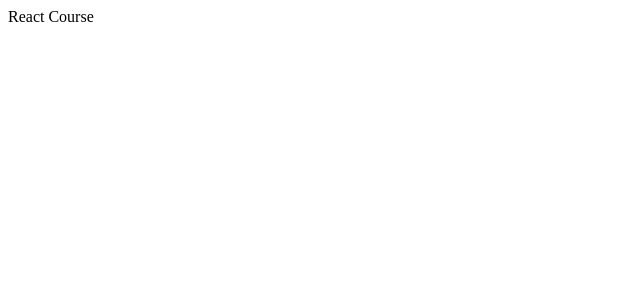
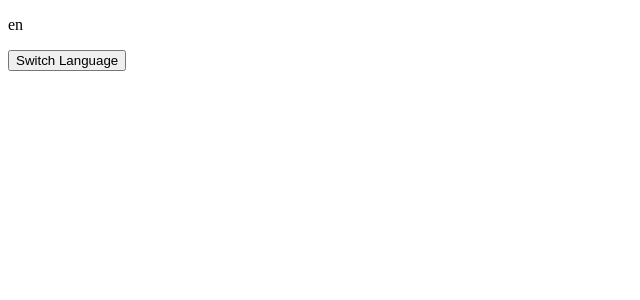
Before and after one commit to CodeByOS/ReactHooksCourse, a React (Vite) app: page / in a window 1280 px wide. Shown: the top 300 px of the page, without its empty margins (0-640 px from the left). Built offline with nearby package versions, Linux system fonts and the light colour scheme.

Commit message:
useContext Hook Explain

```diff
--- a/src/App.jsx
+++ b/src/App.jsx
@@ -1,5 +1,25 @@
+// Import the Greeting component, which will use the language context
+import Greeting from "./components/Greeting";
+
+// Import the LanguageProvider, which provides the context to its children
+import LanguageProvider from "./context/LanguageProvider";
+
 function App() {
-  return <div>React Course</div>;
+  return (
+    <div>
+      {/*
+        LanguageProvider wraps around components that need access to the context.
+        It supplies the `language` and `toggleLanguage` values to its children via React's Context API.
+      */}
+      <LanguageProvider>
+        {/*
+          Greeting is a child of LanguageProvider, so it can access the context
+          using the useContext(LanguageContext) hook inside it.
+        */}
+        <Greeting />
+      </LanguageProvider>
+    </div>
+  );
 }
 
 export default App;
--- /dev/null
+++ b/src/components/Greeting.jsx
@@ -0,0 +1,32 @@
+// Import React and the useContext hook from the React library
+import React, { useContext } from 'react'
+
+// Import the LanguageContext that was created elsewhere in the app
+import { LanguageContext } from '../context/LanguageProvider'
+
+// This is a functional component called Greeting
+const Greeting = () => {
+    // useContext hook allows us to access the value provided by LanguageContext
+    // Destructuring to get `language` and `toggleLanguage` from the context
+    const { language, toggleLanguage } = useContext(LanguageContext);
+
+    /*
+      The useContext hook simplifies consuming values from React Contexts.
+      Instead of wrapping components with <LanguageContext.Consumer>,
+      we can directly access context values here.
+      This makes the code cleaner and easier to read.
+    */
+
+    return (
+        <div>
+            {/* Display the current language value from context */}
+            <p>{language}</p>
+
+            {/* When button is clicked, it calls toggleLanguage to switch the language */}
+            <button onClick={toggleLanguage}>Switch Language</button>
+        </div>
+    )
+}
+
+// Export the component so it can be used in other parts of the app
+export default Greeting
--- /dev/null
+++ b/src/context/LanguageProvider.jsx
@@ -0,0 +1,38 @@
+// Import React and necessary hooks from the React library
+import React from 'react';
+import { createContext } from 'react';
+import { useState } from 'react';
+
+// Create a new context for language.
+// This will be used with the useContext hook in other components.
+export const LanguageContext = createContext();
+
+/*
+  LanguageProvider is a context provider component.
+  It wraps parts of the app where we want the language state to be accessible.
+*/
+const LanguageProvider = ({ children }) => {
+    // useState is used to manage the current language state
+    const [language, setLanguage] = useState('en');
+
+    // toggleLanguage is a function to switch between English ('en') and Arabic ('ar')
+    const toggleLanguage = () => {
+        setLanguage((prev) => (prev === 'en' ? 'ar' : 'en'));
+    }
+
+    /*
+      The LanguageContext.Provider wraps the children components,
+      and provides the current language and the toggle function via context.
+
+      Any component inside this provider can now use the useContext(LanguageContext)
+      hook to access `language` and `toggleLanguage`.
+    */
+    return (
+        <LanguageContext.Provider value={{ language, toggleLanguage }}>
+            {children}
+        </LanguageContext.Provider>
+    );
+}
+
+// Export the provider so it can be used to wrap the application (typically in App.jsx)
+export default LanguageProvider;
```
Also changed, not shown: 1 other file (tests, documents, lock files or other folders).
